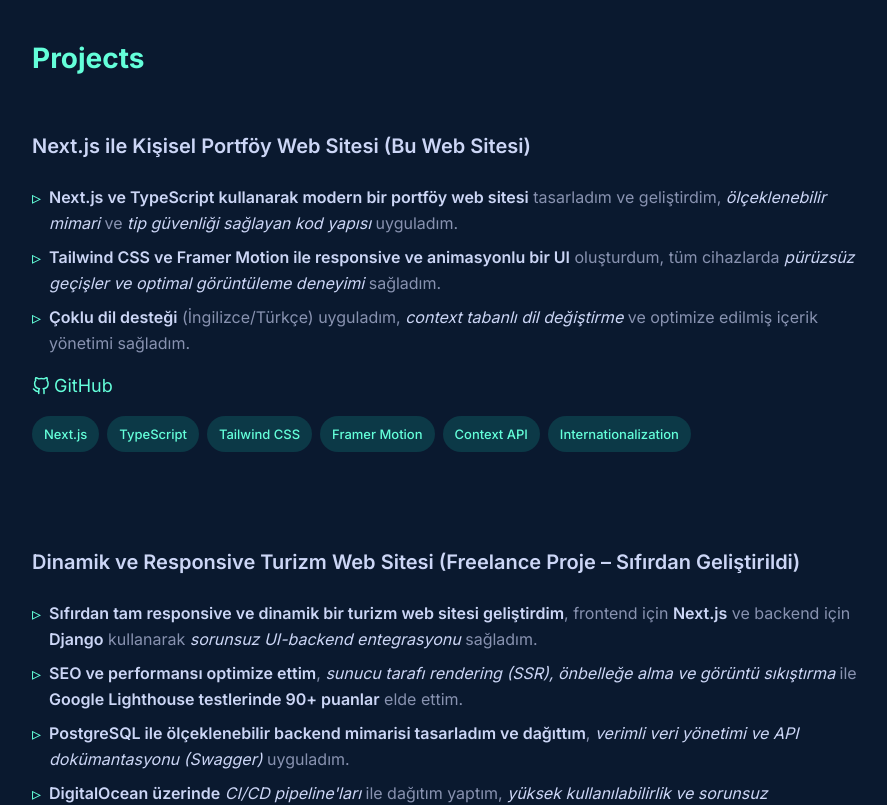
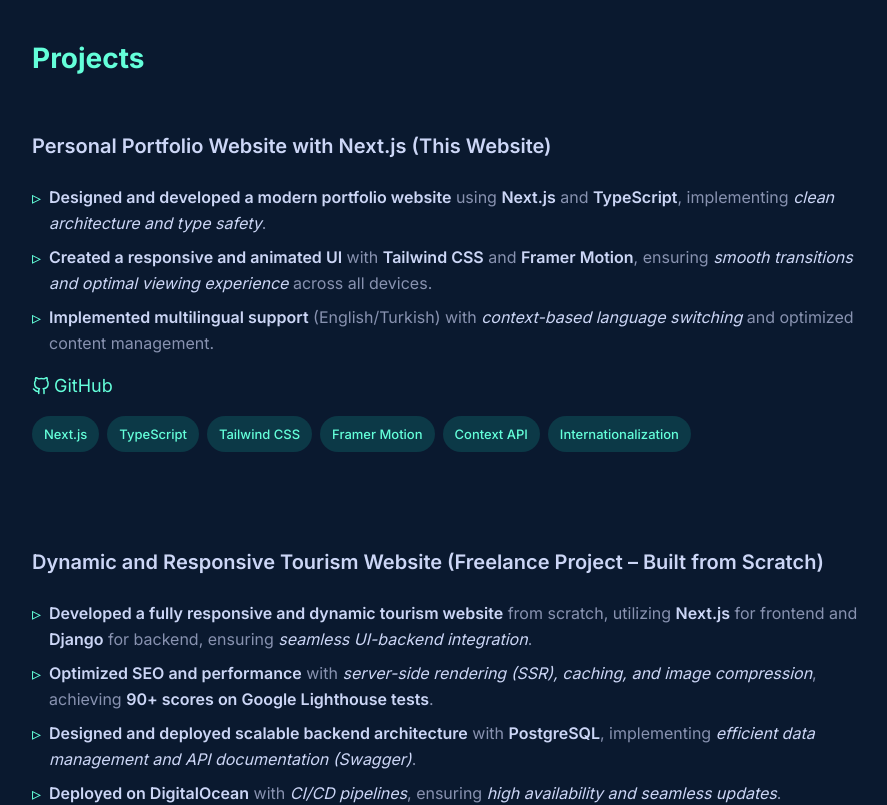
Before and after one commit to talhaesinti/talha-esinti-portfolio, a Next.js app: page / in a window 1280 px wide. Shown: the part 4580-5385 px from the top of the page, without its empty margins (367-1254 px from the left). Built offline with nearby package versions, Linux system fonts and the light colour scheme.

Commit message:
Fix language switching in ProjectCard component

```diff
--- a/src/components/MainContent.tsx
+++ b/src/components/MainContent.tsx
@@ -124,7 +124,9 @@
 };
 
 const ProjectCard = ({ project }: { project: Project }) => {
-  if (!project || !project.tr || !project.tr.bullets) {
+  const { language } = useLanguage();
+
+  if (!project || !project[language] || !project[language].bullets) {
     console.error("Project data is missing:", project);
     return <div>Project data is missing</div>;
   }
@@ -137,10 +139,10 @@
       className="group hover:bg-secondary/20 p-6 -mx-6 rounded-lg transition-colors"
     >
       <h3 className="text-xl font-semibold text-text-primary group-hover:text-accent transition-colors">
-        {project.tr.title}
+        {project[language].title}
       </h3>
       <ul className="mt-4 space-y-2 text-text-secondary">
-        {project.tr.bullets.map((bullet, i) => (
+        {project[language].bullets.map((bullet, i) => (
           <li key={i} className="flex items-start">
             <span className="text-accent mr-2">▹</span>
             {bullet.includes('<') ? (
```
